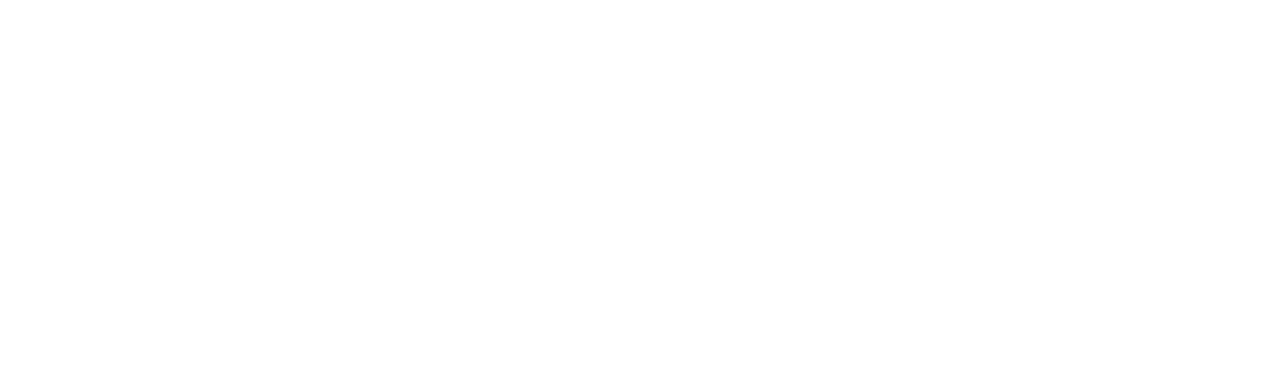
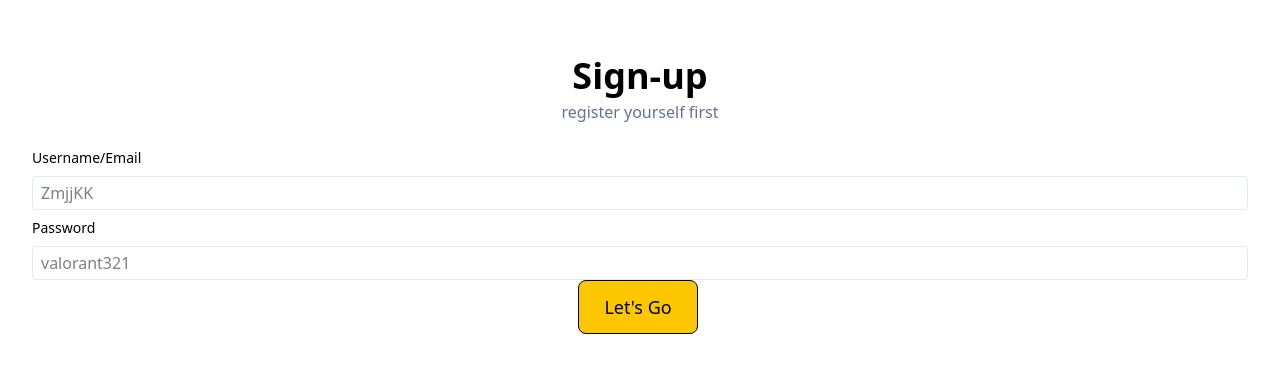
Before and after one commit to RahulSinghKathayat/EventsManager-frontend, a React (Vite) app: page /signup in a window 1280 px wide. Before the commit this address had no page. Shown: the top 372 px of the page. Built offline with nearby package versions, Linux system fonts and the light colour scheme; a web font is replaced by a local one.

Commit message:
signup & signin routes

```diff
--- a/src/App.jsx
+++ b/src/App.jsx
@@ -9,6 +9,8 @@
 import { Notice } from "./pages/Notice";
 import { Dashboard } from "./pages/Dashboard";
 import { Result } from "./pages/Result";
+import { Signup } from "./pages/Signup";
+import { Signin } from "./pages/Signin";
 function App() {
     return (
       <>
@@ -18,6 +20,8 @@
             <Route path="/notice" element={<Notice />}></Route>
             <Route path="/" element={<Dashboard />}></Route>
             <Route path="/result" element={<Result />}></Route>
+            <Route path="signup" element={<Signup />}></Route>
+            <Route path="signin" element={<Signin />}></Route>
           </Routes>
         </BrowserRouter>
       </>
--- /dev/null
+++ b/src/pages/Signin.jsx
@@ -0,0 +1,29 @@
+import React from "react";
+import { useState } from "react";
+import { Heading } from "../components/Heading";
+import { SubHeading } from "../components/Subheading";
+import { InputBox } from "../components/Inputbox";
+import { Button } from "../components/Button";
+
+export function Signin(){
+    const [ username, setUsername ] = useState("")
+    const [ password, setPassword ] = useState("")
+
+    return(
+        <div>
+            <div>
+                <Heading label={"SignIn"}/>
+                <SubHeading label={"G2G if right User"}/>
+            </div>
+
+            <div>
+                <InputBox label={"Username"} placeholder={"your username"}></InputBox>
+                <InputBox label={"Password"} placeholder={"your password"}></InputBox>
+            </div>
+
+            <div>
+                <Button label={"Login"}></Button>
+            </div>
+        </div>
+    )
+}
--- /dev/null
+++ b/src/pages/Signup.jsx
@@ -0,0 +1,30 @@
+import React from "react";
+import { useState } from "react";
+import { Heading } from "../components/Heading";
+import { SubHeading } from "../components/Subheading";
+import { InputBox } from "../components/Inputbox";
+import { Button } from "../components/Button";
+
+
+export function Signup(){
+    const [ username, setUsername ] = useState("")
+    const [ password, setPassword ] = useState("")
+
+    return(
+        <div>
+            <div>
+                <Heading label={"Sign-up"}></Heading>
+                <SubHeading label={"register yourself first"} />
+
+                <div>
+                    <InputBox label={"Username/Email"} placeholder={"ZmjjKK"}></InputBox>
+                    <InputBox label={"Password"} placeholder={"valorant321"}></InputBox>
+                </div>
+
+                <div>
+                    <Button label={"Let's Go"}></Button>
+                </div>
+            </div>
+        </div>
+    )
+}
```
